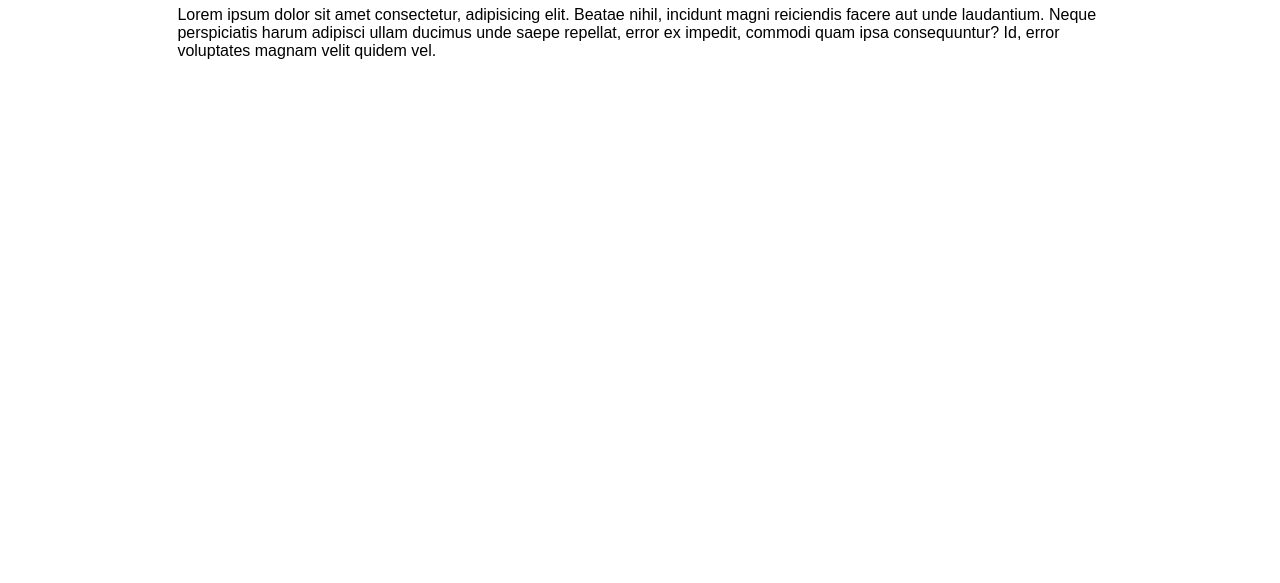
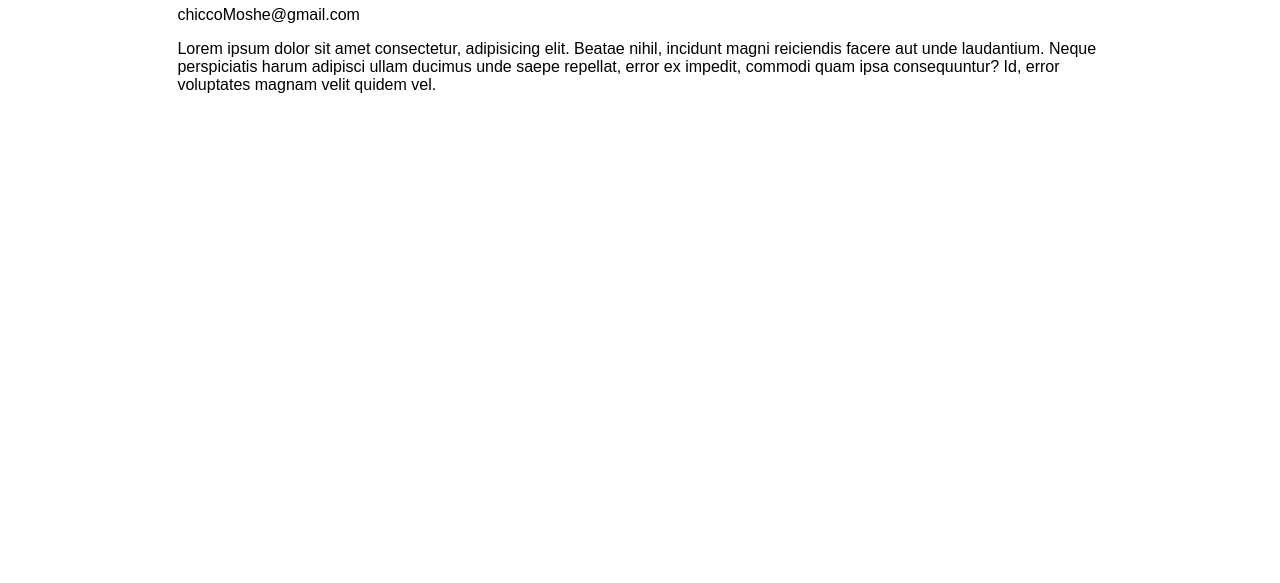
Before and after one commit to ChiccoMosheSerby/Lital-Gatsby, a Gatsby site: page /contact in a window 1280 px wide. Shown: the part 217-800 px from the top of the page. Built offline with nearby package versions, Linux system fonts and the light colour scheme; Gatsby itself is replaced by a stand-in of ours.

Commit message:
contact q

```diff
--- a/gatsby-config.js
+++ b/gatsby-config.js
@@ -4,7 +4,8 @@ module.exports = {
     description: `this is my first gatsby site.`,
     author: `Chicco`,
     keywords:'therapy',
-    copyright:'this site made by C.M.S Chicco Moshe Serby'
+    copyright:'this site made by C.M.S Chicco Moshe Serby',
+    contact:"chiccoMoshe@gmail.com"
   },
   plugins: [
     `gatsby-plugin-react-helmet`,
--- a/src/pages/contact.js
+++ b/src/pages/contact.js
@@ -1,12 +1,24 @@
-import { Link } from "gatsby";
+import { Link,graphql } from "gatsby";
 import React from "react";
 import Layout from "../components/layout";
 import Seo from "../components/seo";
 
-function ContactPage() {
+export const contactQuery = graphql`
+  query ContctInfo {
+    contact: site{
+      siteMetadata{
+        contact
+      }
+    }
+  }
+`;
+
+function ContactPage({data}) {
+  const email = data?.contact?.siteMetadata?.contact
   return (
     <Layout>
       <Seo title="Contact" keywords={"haleluya"} /> <h1>Contact Me</h1>
+      <p>{email}</p>
       <p>
         Lorem ipsum dolor sit amet consectetur, adipisicing elit. Beatae nihil,
         incidunt magni reiciendis facere aut unde laudantium. Neque perspiciatis
```
Also changed, not shown: src/pages/posts.js (+9 -2 lines).
